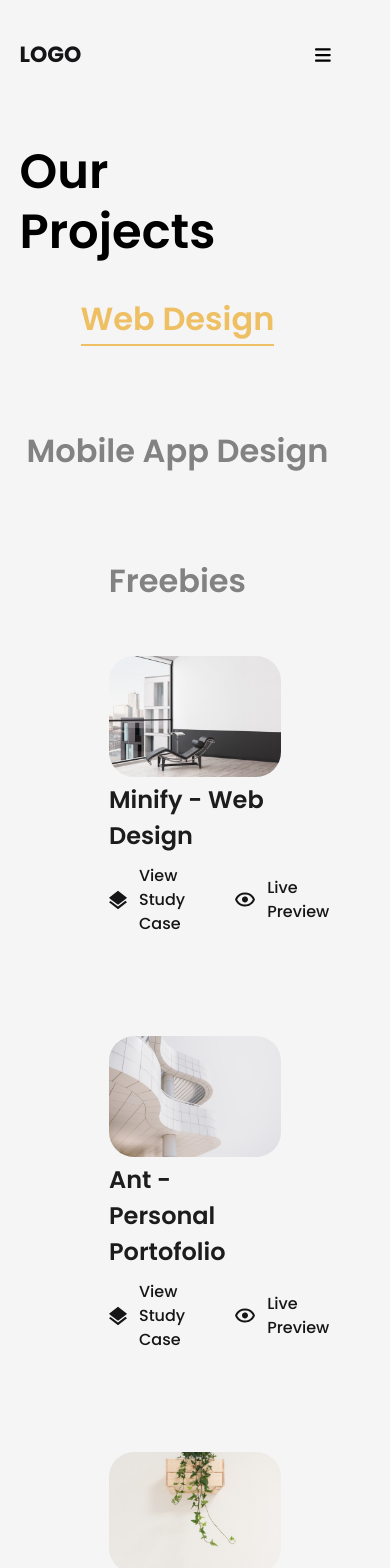
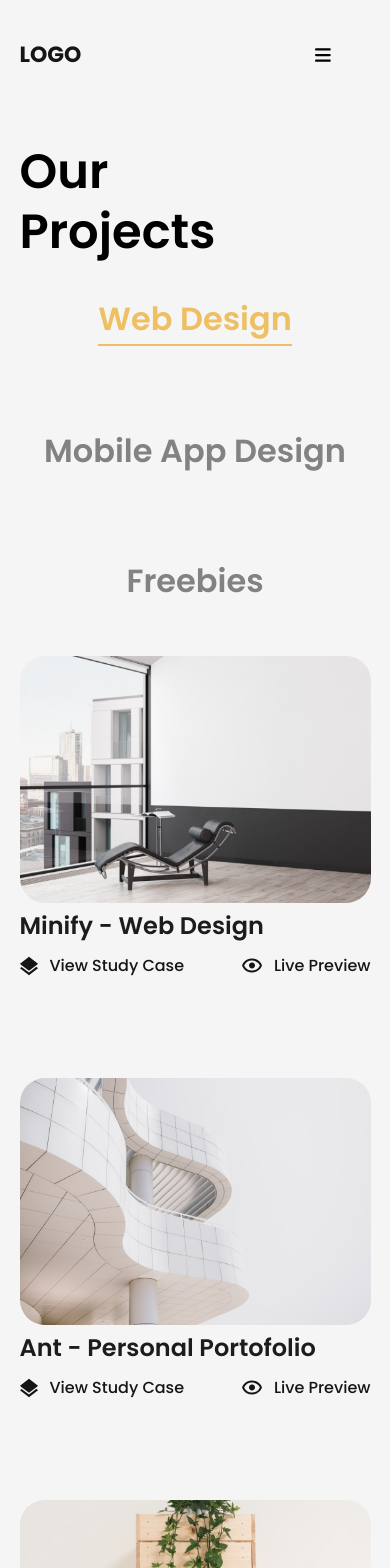
Before and after one commit to tarekelkanaria/landing-page-vue, a Vue app: page / in a window 390 px wide. Shown: the top 1568 px of the page. Built offline with nearby package versions, Linux system fonts and the light colour scheme.

Commit message:
Modify responsiveness

```diff
--- a/src/components/HeroSection/HeroTabs/HeroTabs.vue
+++ b/src/components/HeroSection/HeroTabs/HeroTabs.vue
@@ -36,6 +36,7 @@ export default {
 @media (max-width: 767px) {
   .tabs {
     flex-direction: column;
+    width: 100%;
   }
 }
 </style>
--- a/src/components/HeroSection/ProjectCard.vue
+++ b/src/components/HeroSection/ProjectCard.vue
@@ -30,6 +30,11 @@ export default {
 .card {
   width: 49%;
 }
+@media (max-width: 767px) {
+  .card {
+    width: 100%;
+  }
+}
 .poster {
   width: 100%;
 }
```
